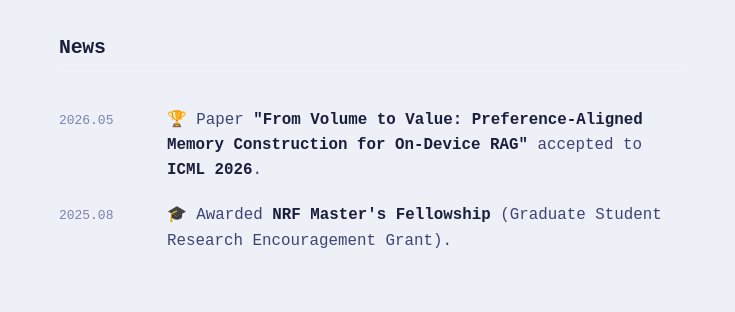
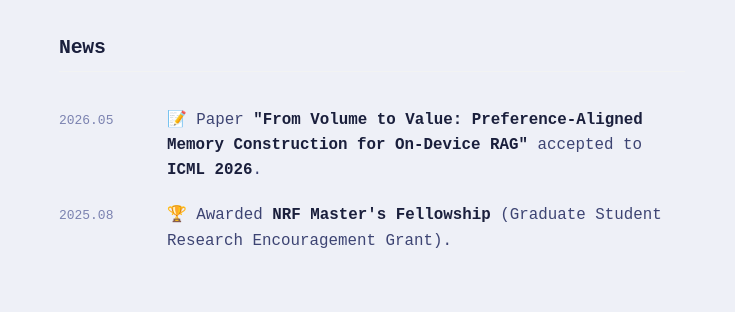
Before and after one commit to CkdalsKong/CkdalsKong.github.io, a Jekyll site: the page built from _pages/about.md, in a window 1280 px wide and 900 px high, scrolled down 501 px. Shown: the part 149-461 px from the top of the window, without its empty margins (268-1003 px from the left). Built offline with Jekyll 4.4.1, drawn with Linux system fonts in a browser that asks for light colours; a script bundle is joined from its source files by our own code; library files that are not in the unit come from our copies.

Commit message:
Update news emoji icons

```diff
--- a/_pages/about.md
+++ b/_pages/about.md
@@ -37,11 +37,11 @@ redirect_from:
   <div class="news-list">
     <div class="news-item news-item--highlight">
       <span class="news-date">2026.05</span>
-      <span class="news-text">🏆 Paper <strong>"From Volume to Value: Preference-Aligned Memory Construction for On-Device RAG"</strong> accepted to <strong>ICML 2026</strong>.</span>
+      <span class="news-text">📝 Paper <strong>"From Volume to Value: Preference-Aligned Memory Construction for On-Device RAG"</strong> accepted to <strong>ICML 2026</strong>.</span>
     </div>
     <div class="news-item">
       <span class="news-date">2025.08</span>
-      <span class="news-text">🎓 Awarded <strong>NRF Master's Fellowship</strong> (Graduate Student Research Encouragement Grant).</span>
+      <span class="news-text">🏆 Awarded <strong>NRF Master's Fellowship</strong> (Graduate Student Research Encouragement Grant).</span>
     </div>
   </div>
 </section>
```
